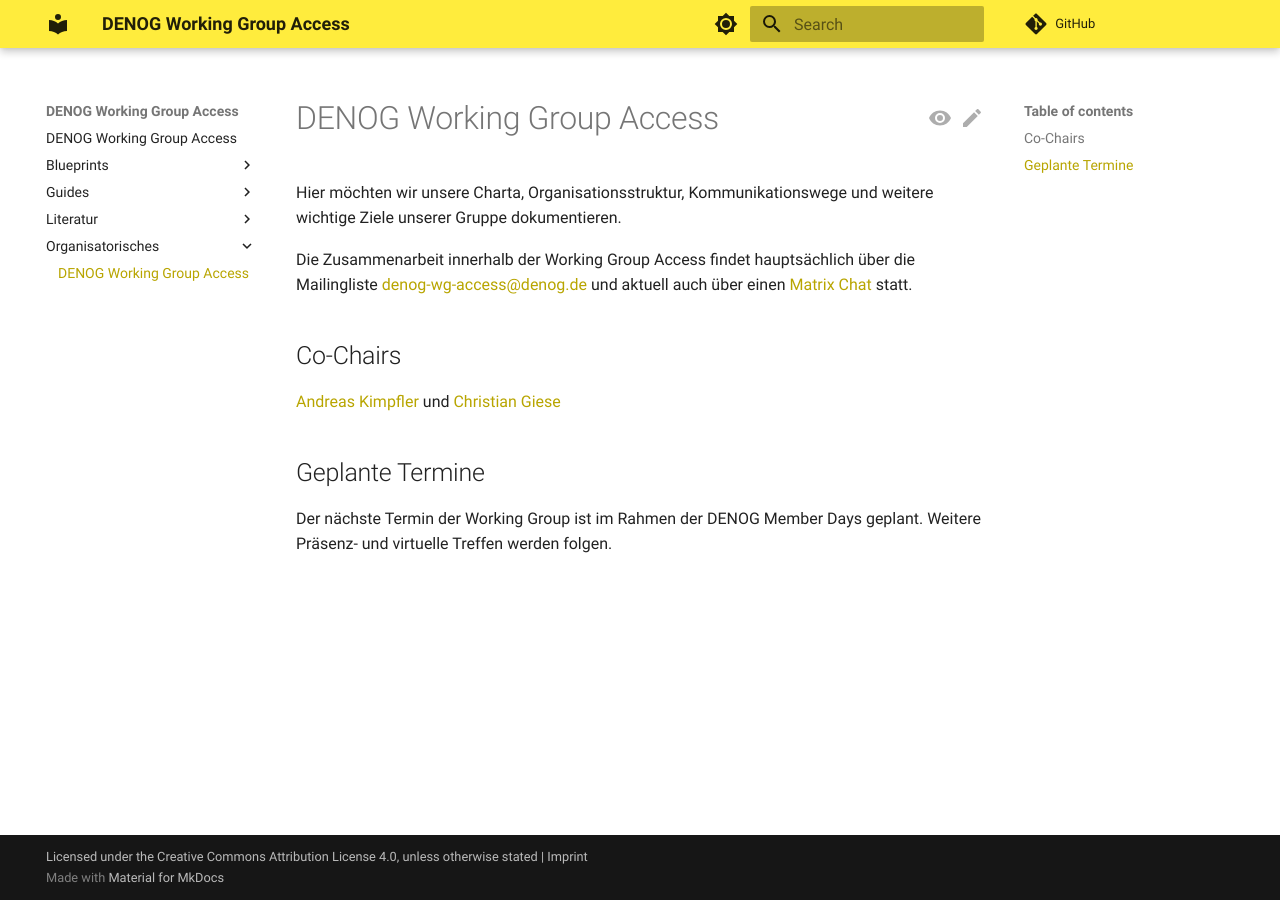
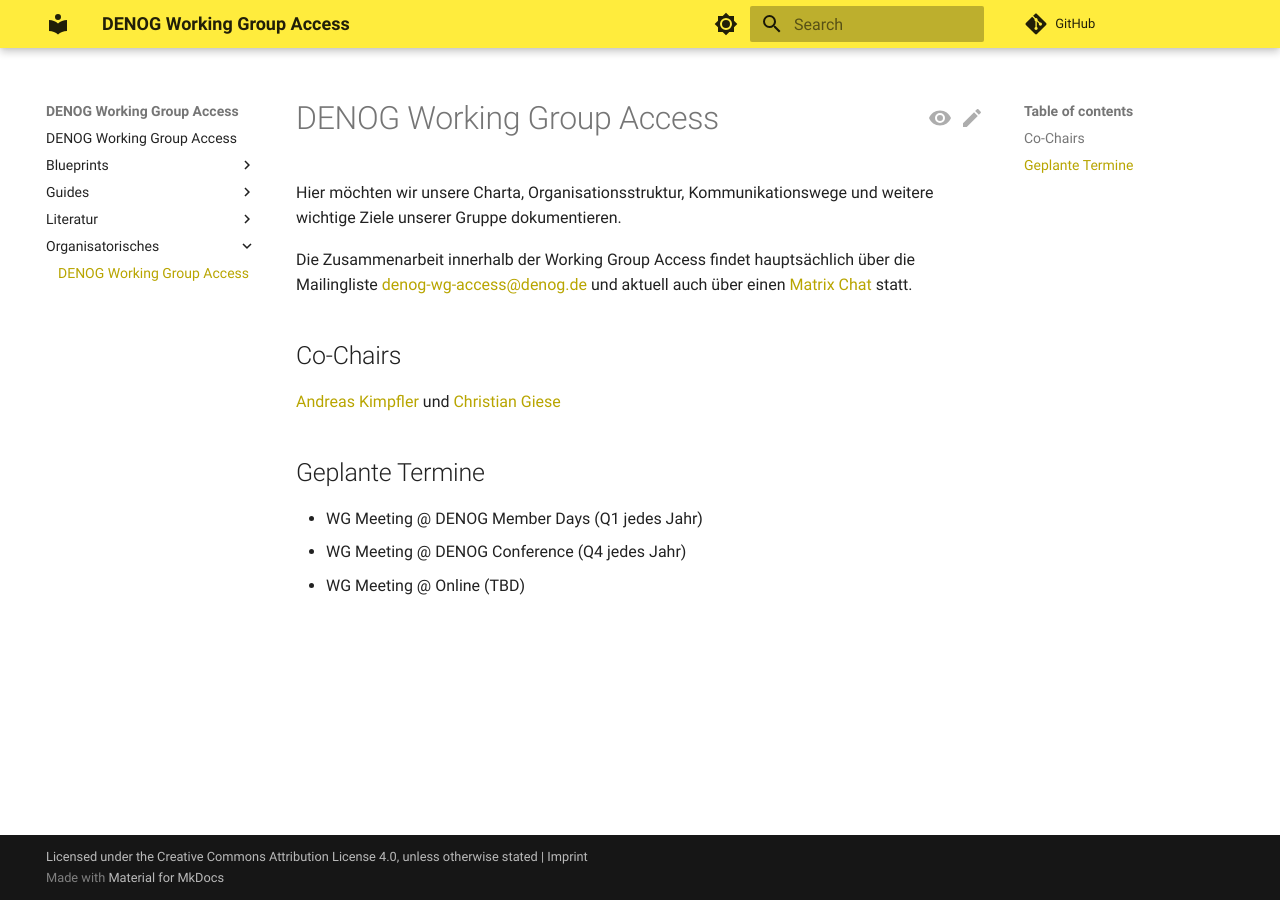
Before and after one commit to denog/denog-wg-access, an MkDocs documentation site: the page built from docs/organisatorisches/index.md, in a window 1280 px wide. Built offline with MkDocs 1.6.1 and Material for MkDocs 9.7.7, drawn with Linux system fonts in a browser that asks for light colours; comment, search, counter and statistics services are not loaded.

Commit message:
minor update

```diff
--- a/docs/organisatorisches/index.md
+++ b/docs/organisatorisches/index.md
@@ -12,4 +12,6 @@
 
 ## Geplante Termine
 
-Der nächste Termin der Working Group ist im Rahmen der DENOG Member Days geplant. Weitere Präsenz- und virtuelle Treffen werden folgen.
+* WG Meeting @ DENOG Member Days (Q1 jedes Jahr)
+* WG Meeting @ DENOG Conference (Q4 jedes Jahr)
+* WG Meeting @ Online (TBD)
```
Also changed, not shown: docs/blueprints/BNG/index.md (deleted, +0 -1 lines), docs/blueprints/index.md (+1 -1 lines), docs/literatur/index.md (+1 -2 lines).
